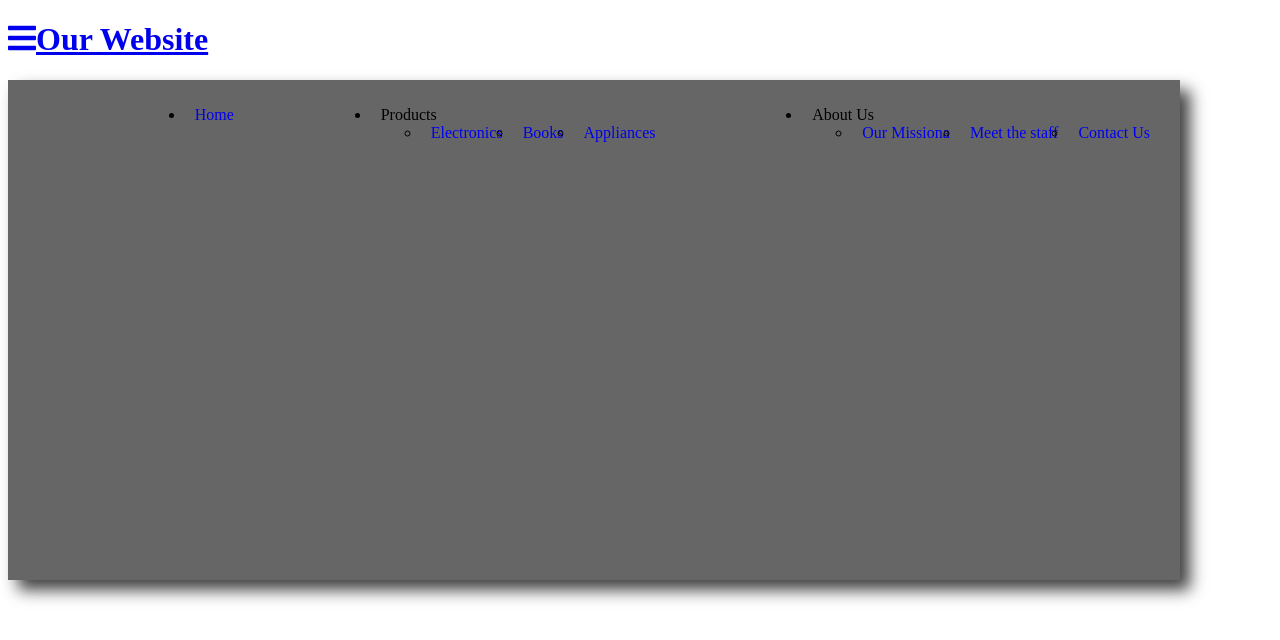
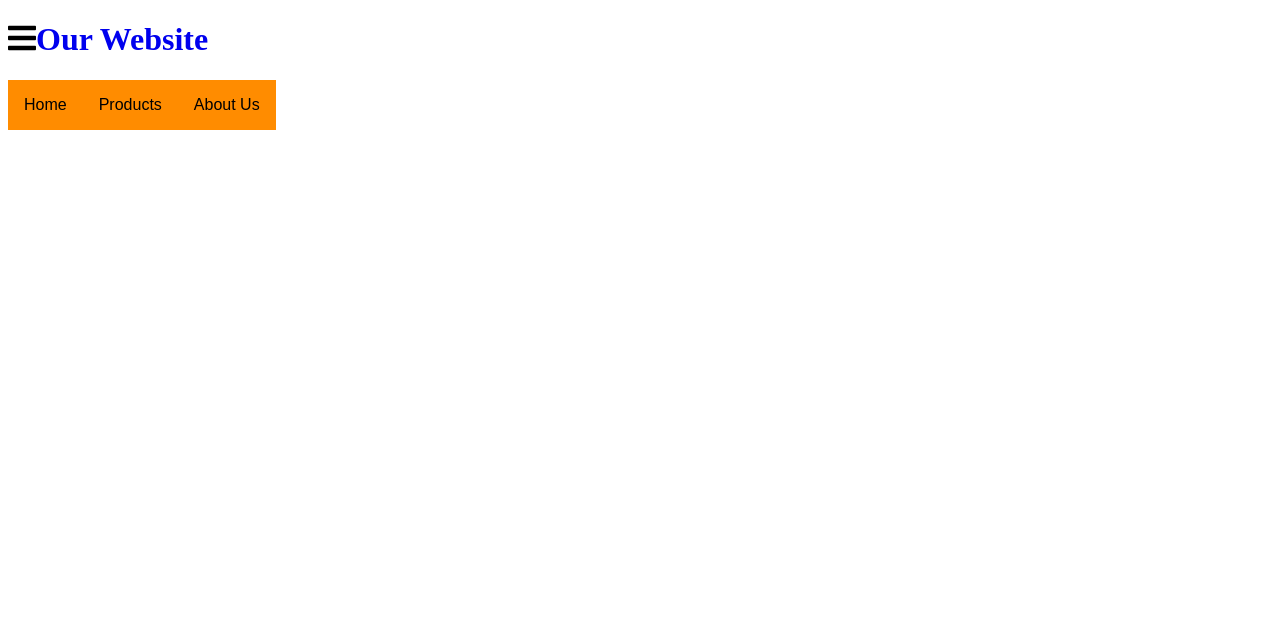
Before and after one commit to dlchambersjr/lab-33-warm-up-horizontal-nav, a plain HTML site: page index.html in a window 1280 px wide. Drawn offline with Linux system fonts and the light colour scheme.

Commit message:
desktop done

```diff
--- a/index.html
+++ b/index.html
@@ -13,8 +13,9 @@
 
 <body>
   <header>
-    <h1><a href="#"><i class="fas fa-bars"></i>Our Website</h1>
-    <nav class="menu-content">
+
+    <h1><i class="fas fa-bars"></i><a href="#">Our Website</h1>
+    <nav>
       <ul>
         <li>Home</a></li>
         <li>Products
@@ -26,7 +27,7 @@
         </li>
         <li>About Us
           <ul>
-            <li><a href="#">Our Missiona</a></li>
+            <li><a href="#">Our Mission</a></li>
             <li><a href="#">Meet the staff</a></li>
             <li><a href="#">Contact Us</a></li>
         </li>
--- a/style.css
+++ b/style.css
@@ -13,38 +13,7 @@
 
 /* ##### -- MOBILE LAYOUT -- ##### */
 
-nav {
-  width: 25%;
 
-}
-
-
-
-.menu-content {
-  background-color: greenyellow;
-  position: absolute;
-  display: inline;
-  padding: 10px;
-}
-
-nav h3 {
-  color: rgb(12, 5, 5);
-}
-
-nav li h3:hover {
-  color: black;
-}
-
-nav li{
-  margin-bottom: 10px;
-}
-nav a {
-  text-decoration: none;
-}
-
-nav a:hover {
-  background-color: blue;
-}
 
  /* ============================
  BEGIN TABLET/DESKTOP SCREENS
@@ -53,43 +22,63 @@ nav a:hover {
 @media screen and (min-width: 768px) {
 
 /* ****-NAV MENU-**** */
-nav {
-  width: 90%;
-  height: 60%;
-  display: flex;
-  justify-content: flex-end;
-  align-items: center;
+
+i.brg {
+  display: hidden;
 }
 
-.burgerpic {
-  display:none;
-}
-
-.menu-content {
-  display: inherit;
-  background-color: rgba(0, 0, 0, 0.60);
-  box-shadow: 10px 10px 15px  rgba(0, 0, 0, 0.75);
-}
-
-nav h3 {
-  color: white;
-}
-
-nav a {
+a {
   text-decoration: none;
 }
 
-nav ul {
-  display:flex;
-  justify-content: space-between;
-  align-content: center;
+nav {
+  font-family: Arial, Helvetica, sans-serif;
 }
 
-nav li {
-  margin: 0px;
-  padding: 0px 10px;
+ul {
+  background: darkorange;
+  list-style: none;
+  padding-left: 0;
 }
 
-  nav li h3:hover {
-    color: rgb(245, 236, 114);
-  }
+li {
+  color: #000;
+  background: darkorange;
+  display: block;
+  float: left;
+  padding: 16px;
+  position: relative;
+  text-decoration: none;
+}
+
+li a {
+  color: #000;
+}
+
+li:hover {
+  color: #eee;
+  background: blue;
+  cursor: pointer;
+}
+
+ul li ul {
+  color: #eee;
+  background: orange;
+  visibility: hidden;
+  position: absolute;
+  margin-top: 16px;
+  left: 0;
+  display: none;
+}
+
+ul li:hover > ul,
+ul li ul:hover {
+  visibility: visible;
+  opacity: 1;
+  display: block;
+}
+
+ul li ul li {
+  clear: both;
+  width: 100%;
+}
```
